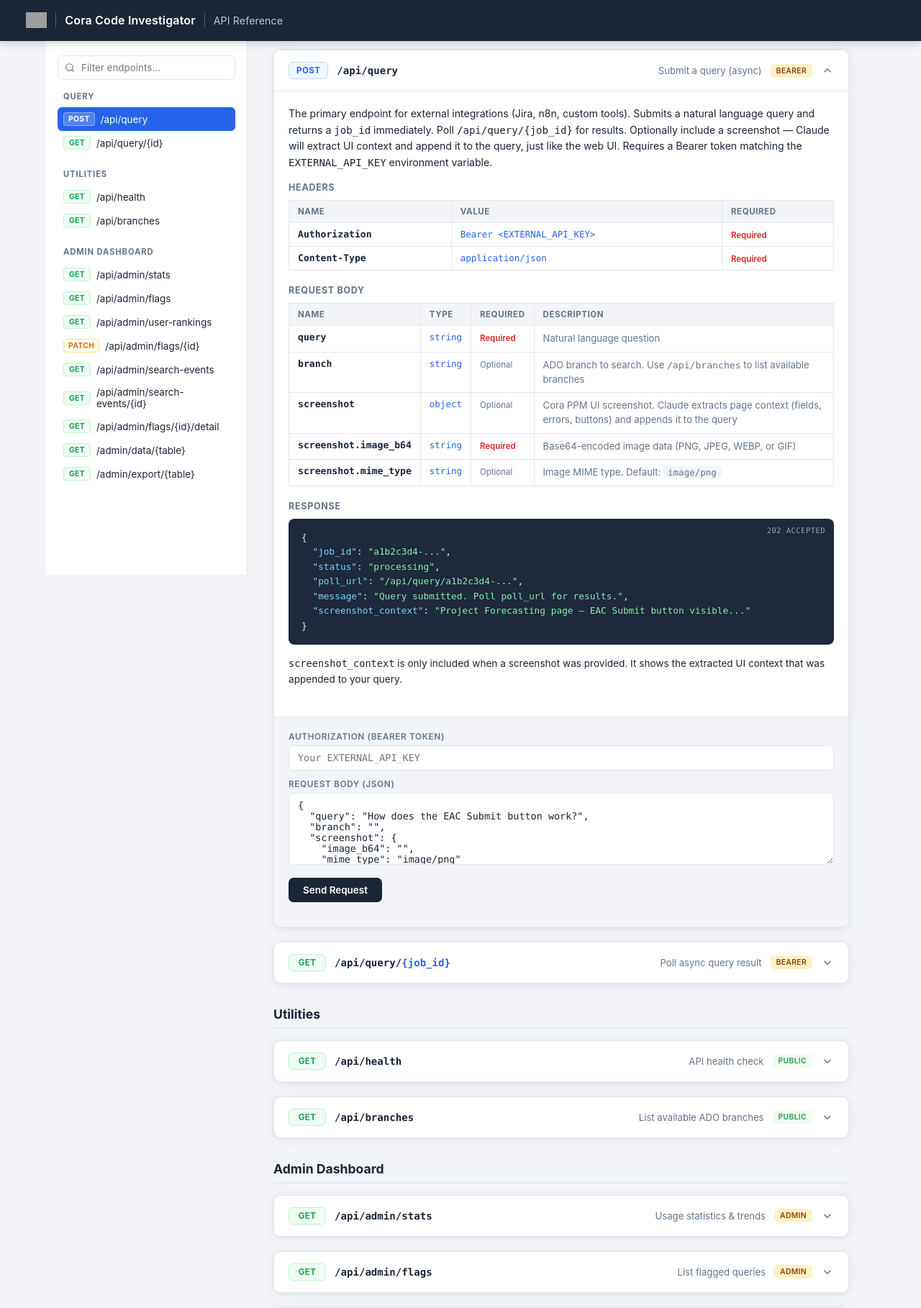
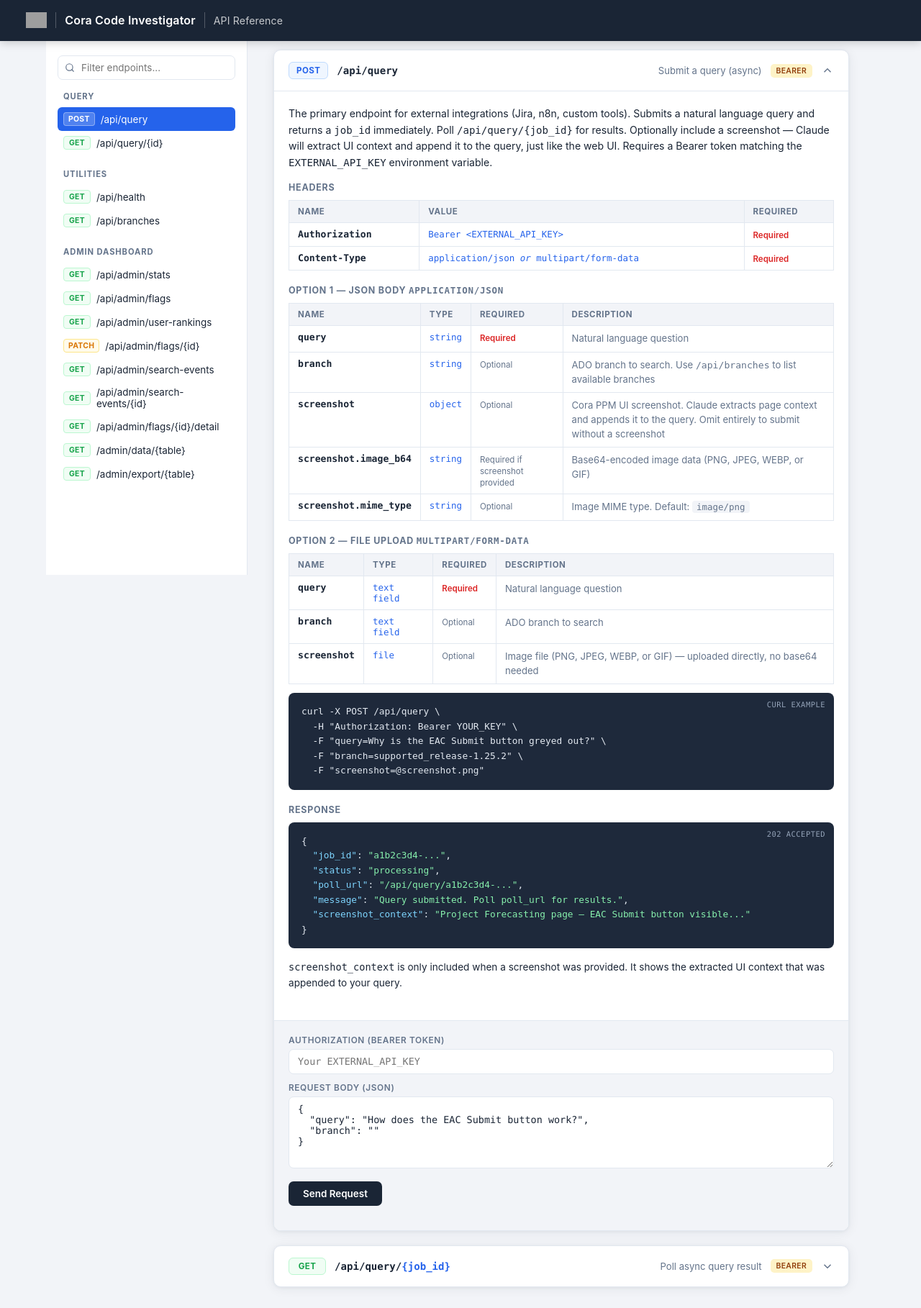
Before and after one commit to jarrettkersten/Agentic-v-Computer-Loop-Search, a Flask app: page /api-docs in a window 1280 px wide, after a click on "POST /api/query". Shown: the part 352-2170 px from the top of the page at 72% size. Run offline with Flask 3, Linux system fonts and the light colour scheme; some libraries are stand-ins or nearby versions; grey boxes are pictures that could not be loaded.

Commit message:
Updated screenshot options for Post endpoint

```diff
--- a/app.py
+++ b/app.py
@@ -2383,18 +2383,25 @@ def api_v1_query():
     Submits a query for processing and returns a job_id immediately.
     Poll /api/query/<job_id> for results.
 
-    Optionally include a screenshot (base64) — Claude will extract UI context
-    and append it to the query automatically, just like the web UI.
-
-    Request JSON:
+    Optionally include a screenshot — Claude will extract UI context and
+    append it to the query automatically, just like the web UI.
+
+    Accepts two content types:
+
+    1) application/json — screenshot as base64 in the JSON body:
         {
-            "query":  "How does the EAC Submit button work on the Project Forecasting page?",
-            "branch": "supported_release-1.25.2",   // optional
-            "screenshot": {                          // optional
+            "query":  "Why is the EAC Submit button greyed out?",
+            "branch": "supported_release-1.25.2",
+            "screenshot": {
                 "image_b64": "<base64-encoded image>",
-                "mime_type": "image/png"             // optional, default: image/png
+                "mime_type": "image/png"
             }
         }
+
+    2) multipart/form-data — screenshot as a file upload:
+        query:      "Why is the EAC Submit button greyed out?"
+        branch:     "supported_release-1.25.2"    (optional)
+        screenshot: <file>                         (optional)
 
     Response JSON (202 Accepted):
         {
@@ -2402,7 +2409,7 @@ def api_v1_query():
             "status":    "processing",
             "poll_url":  "/api/query/abc-123",
             "message":   "Query submitted. Poll poll_url for results.",
-            "screenshot_context": "..."              // only present if screenshot was provided
+            "screenshot_context": "..."
         }
 
     Auth: Bearer token via EXTERNAL_API_KEY env var.
@@ -2412,10 +2419,27 @@ def api_v1_query():
     if auth_err:
         return auth_err
 
-    # ── Parse request ──
-    data   = request.get_json(force=True) or {}
-    query  = data.get("query", "").strip()
-    branch = data.get("branch", "").strip()
+    # ── Parse request (JSON or multipart/form-data) ──
+    image_b64 = ""
+    mime_type = "image/png"
+
+    if request.content_type and "multipart/form-data" in request.content_type:
+        # ── Multipart: fields + file upload ──
+        query  = (request.form.get("query") or "").strip()
+        branch = (request.form.get("branch") or "").strip()
+        file   = request.files.get("screenshot")
+        if file and file.filename:
+            image_b64 = base64.b64encode(file.read()).decode()
+            mime_type  = file.content_type or "image/png"
+    else:
+        # ── JSON body ──
+        data   = request.get_json(force=True) or {}
+        query  = data.get("query", "").strip()
+        branch = data.get("branch", "").strip()
+        screenshot_data = data.get("screenshot")
+        if screenshot_data and isinstance(screenshot_data, dict):
+            image_b64 = screenshot_data.get("image_b64", "").strip()
+            mime_type  = screenshot_data.get("mime_type", "image/png").strip()
 
     if not query:
         return jsonify({"error": "No query provided."}), 400
@@ -2433,15 +2457,11 @@ def api_v1_query():
 
     # ── Extract screenshot context (if provided) ──
     screenshot_context = ""
-    screenshot_data = data.get("screenshot")
-    if screenshot_data and isinstance(screenshot_data, dict):
-        image_b64 = screenshot_data.get("image_b64", "").strip()
-        mime_type = screenshot_data.get("mime_type", "image/png").strip()
-        if image_b64:
-            try:
-                screenshot_context = _extract_screenshot_context(image_b64, mime_type)
-            except Exception as e:
-                return jsonify({"error": f"Screenshot extraction failed: {e}"}), 400
+    if image_b64:
+        try:
+            screenshot_context = _extract_screenshot_context(image_b64, mime_type)
+        except Exception as e:
+            return jsonify({"error": f"Screenshot extraction failed: {e}"}), 400
 
     # ── Build final query with screenshot context (matches UI behavior) ──
     final_query = query
--- a/templates/api_docs.html
+++ b/templates/api_docs.html
@@ -263,22 +263,38 @@ header { background: var(--brand); color: #fff; padding: 0 36px; height: 58px; d
               <thead><tr><th>Name</th><th>Value</th><th>Required</th></tr></thead>
               <tbody>
                 <tr><td class="param-name">Authorization</td><td class="param-type">Bearer &lt;EXTERNAL_API_KEY&gt;</td><td><span class="param-required">Required</span></td></tr>
-                <tr><td class="param-name">Content-Type</td><td class="param-type">application/json</td><td><span class="param-required">Required</span></td></tr>
+                <tr><td class="param-name">Content-Type</td><td class="param-type">application/json <em>or</em> multipart/form-data</td><td><span class="param-required">Required</span></td></tr>
               </tbody>
             </table>
           </div>
           <div class="param-section">
-            <h4>Request Body</h4>
+            <h4>Option 1 — JSON Body <code>application/json</code></h4>
             <table class="param-table">
               <thead><tr><th>Name</th><th>Type</th><th>Required</th><th>Description</th></tr></thead>
               <tbody>
                 <tr><td class="param-name">query</td><td class="param-type">string</td><td><span class="param-required">Required</span></td><td class="param-desc">Natural language question</td></tr>
                 <tr><td class="param-name">branch</td><td class="param-type">string</td><td><span class="param-optional">Optional</span></td><td class="param-desc">ADO branch to search. Use <code>/api/branches</code> to list available branches</td></tr>
-                <tr><td class="param-name">screenshot</td><td class="param-type">object</td><td><span class="param-optional">Optional</span></td><td class="param-desc">Cora PPM UI screenshot. Claude extracts page context (fields, errors, buttons) and appends it to the query</td></tr>
-                <tr><td class="param-name">screenshot.image_b64</td><td class="param-type">string</td><td><span class="param-required">Required</span></td><td class="param-desc">Base64-encoded image data (PNG, JPEG, WEBP, or GIF)</td></tr>
+                <tr><td class="param-name">screenshot</td><td class="param-type">object</td><td><span class="param-optional">Optional</span></td><td class="param-desc">Cora PPM UI screenshot. Claude extracts page context and appends it to the query. Omit entirely to submit without a screenshot</td></tr>
+                <tr><td class="param-name">screenshot.image_b64</td><td class="param-type">string</td><td><span class="param-optional">Required if screenshot provided</span></td><td class="param-desc">Base64-encoded image data (PNG, JPEG, WEBP, or GIF)</td></tr>
                 <tr><td class="param-name">screenshot.mime_type</td><td class="param-type">string</td><td><span class="param-optional">Optional</span></td><td class="param-desc">Image MIME type. Default: <span class="param-default">image/png</span></td></tr>
               </tbody>
             </table>
+          </div>
+          <div class="param-section">
+            <h4>Option 2 — File Upload <code>multipart/form-data</code></h4>
+            <table class="param-table">
+              <thead><tr><th>Name</th><th>Type</th><th>Required</th><th>Description</th></tr></thead>
+              <tbody>
+                <tr><td class="param-name">query</td><td class="param-type">text field</td><td><span class="param-required">Required</span></td><td class="param-desc">Natural language question</td></tr>
+                <tr><td class="param-name">branch</td><td class="param-type">text field</td><td><span class="param-optional">Optional</span></td><td class="param-desc">ADO branch to search</td></tr>
+                <tr><td class="param-name">screenshot</td><td class="param-type">file</td><td><span class="param-optional">Optional</span></td><td class="param-desc">Image file (PNG, JPEG, WEBP, or GIF) — uploaded directly, no base64 needed</td></tr>
+              </tbody>
+            </table>
+            <div class="code-block" style="margin-top:0.75rem"><span class="label">curl example</span><pre>curl -X POST /api/query \
+  -H "Authorization: Bearer YOUR_KEY" \
+  -F "query=Why is the EAC Submit button greyed out?" \
+  -F "branch=supported_release-1.25.2" \
+  -F "screenshot=@screenshot.png"</pre></div>
           </div>
           <div class="param-section">
             <h4>Response</h4>
@@ -301,11 +317,7 @@ header { background: var(--brand); color: #fff; padding: 0 36px; height: 58px; d
             <label>Request Body (JSON)</label>
             <textarea data-param="body">{
   "query": "How does the EAC Submit button work?",
-  "branch": "",
-  "screenshot": {
-    "image_b64": "",
-    "mime_type": "image/png"
-  }
+  "branch": ""
 }</textarea>
           </div>
           <div class="try-actions">
```
